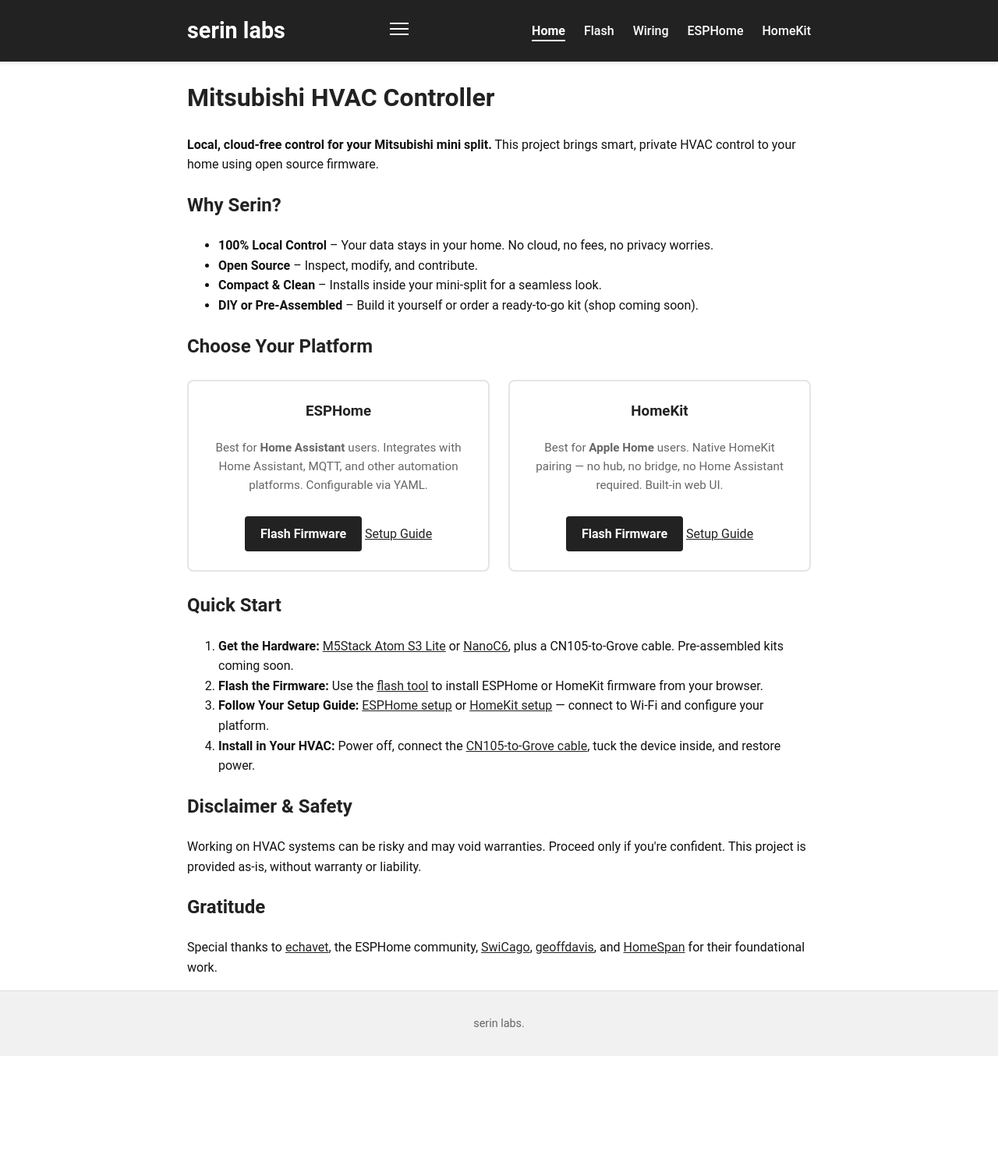
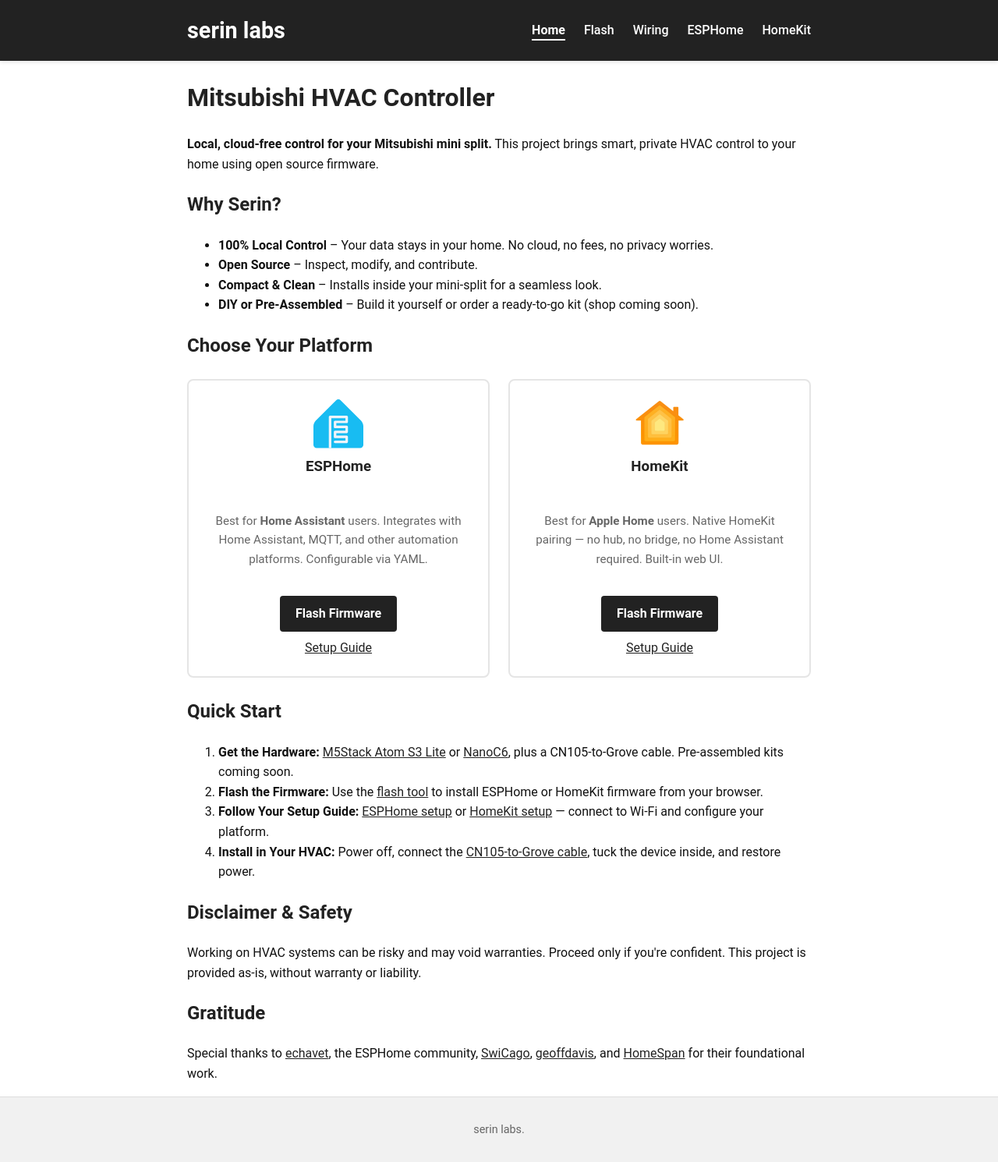
Before and after one commit to Serin-Labs/serin-labs.github.io, a Jekyll site: the page built from index.html, in a window 1280 px wide. Shown: the whole page at 78% size. Built offline with Jekyll 4.4.1, drawn with Linux system fonts in a browser that asks for light colours; before the commit the page ends 1354 px from its top, so only the background shows below that.

Commit message:
Add platform logos and fix hamburger menu visibility on desktop
- Add official ESPHome and HomeKit logos to homepage platform cards
- Stack card links vertically with flex column layout
- Force-hide hamburger menu on desktop with !important to override theme

```diff
--- a/assets/css/main.css
+++ b/assets/css/main.css
@@ -347,7 +347,7 @@ textarea#dynamic-yaml-output {
   -webkit-appearance: none;
 }
 .nav-toggle-label {
-  display: none;
+  display: none !important;
   cursor: pointer;
   padding: 0.5rem;
 }
@@ -407,11 +407,19 @@ nav .dropdown-menu a:hover {
   border-radius: 8px;
   padding: 1.5rem;
   text-align: center;
+  display: flex;
+  flex-direction: column;
+  align-items: center;
+  gap: 0.5rem;
   transition: border-color 0.2s, box-shadow 0.2s;
 }
 .platform-card:hover {
   border-color: var(--primary);
   box-shadow: 0 4px 12px rgba(0,0,0,0.08);
+}
+.platform-logo {
+  width: 64px;
+  height: 64px;
 }
 .platform-card h3 {
   margin-top: 0;
@@ -474,7 +482,7 @@ nav .dropdown-menu a:hover {
 
   /* Hamburger toggle */
   .nav-toggle-label {
-    display: block;
+    display: block !important;
   }
   nav {
     width: 100%;
--- a/index.html
+++ b/index.html
@@ -19,12 +19,14 @@ nav_active: home
   <h2>Choose Your Platform</h2>
   <div class="platform-chooser">
     <div class="platform-card">
+      <img src="/assets/esphome-logo.svg" alt="ESPHome logo" class="platform-logo">
       <h3>ESPHome</h3>
       <p>Best for <strong>Home Assistant</strong> users. Integrates with Home Assistant, MQTT, and other automation platforms. Configurable via YAML.</p>
       <a href="/flash" class="btn">Flash Firmware</a>
       <a href="/esphome/setup">Setup Guide</a>
     </div>
     <div class="platform-card">
+      <img src="/assets/homekit-logo.png" alt="HomeKit logo" class="platform-logo">
       <h3>HomeKit</h3>
       <p>Best for <strong>Apple Home</strong> users. Native HomeKit pairing — no hub, no bridge, no Home Assistant required. Built-in web UI.</p>
       <a href="/flash" class="btn">Flash Firmware</a>
```
Also changed, not shown: assets/esphome-logo.svg (added), assets/homekit-logo.png (added).
